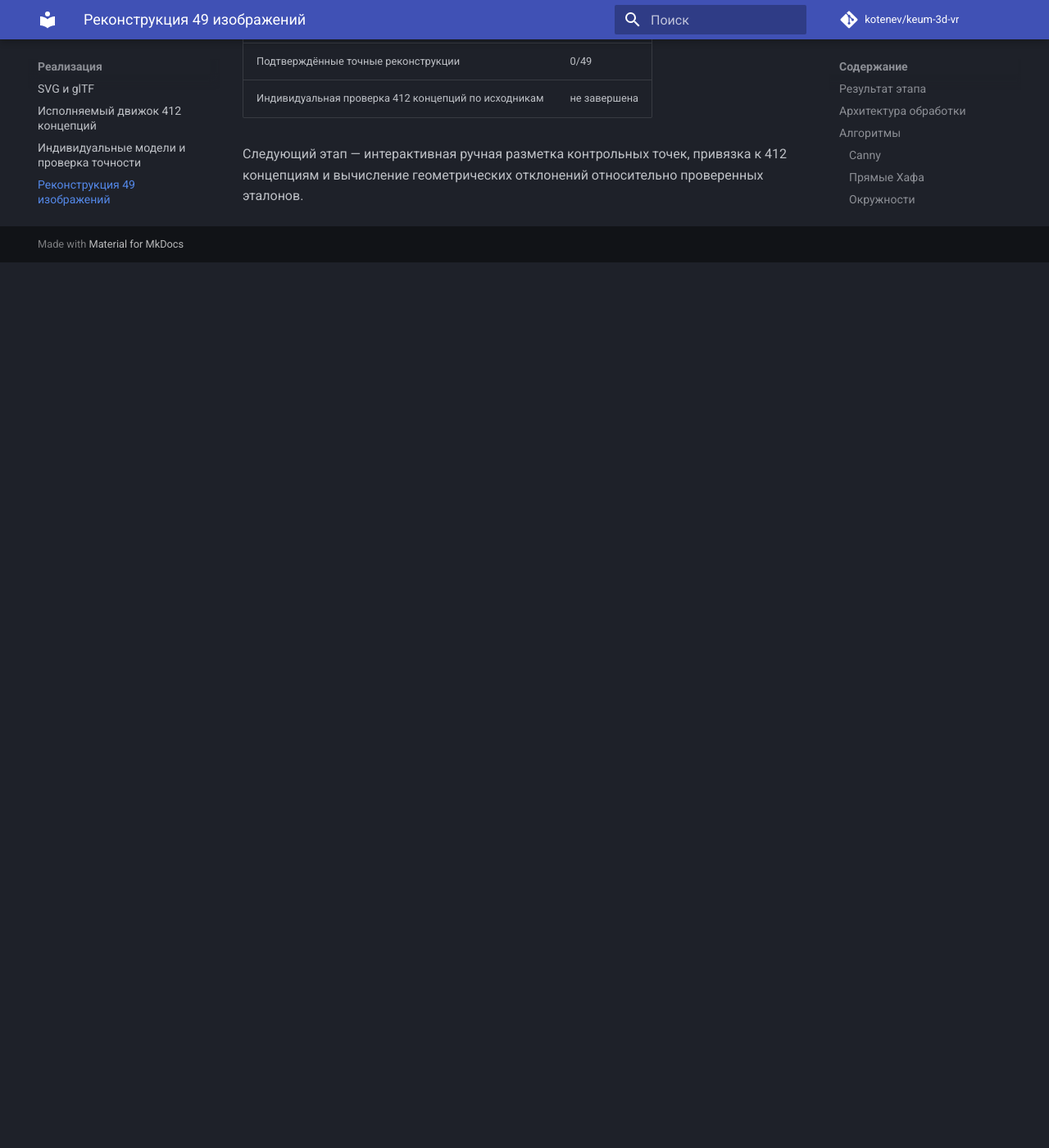
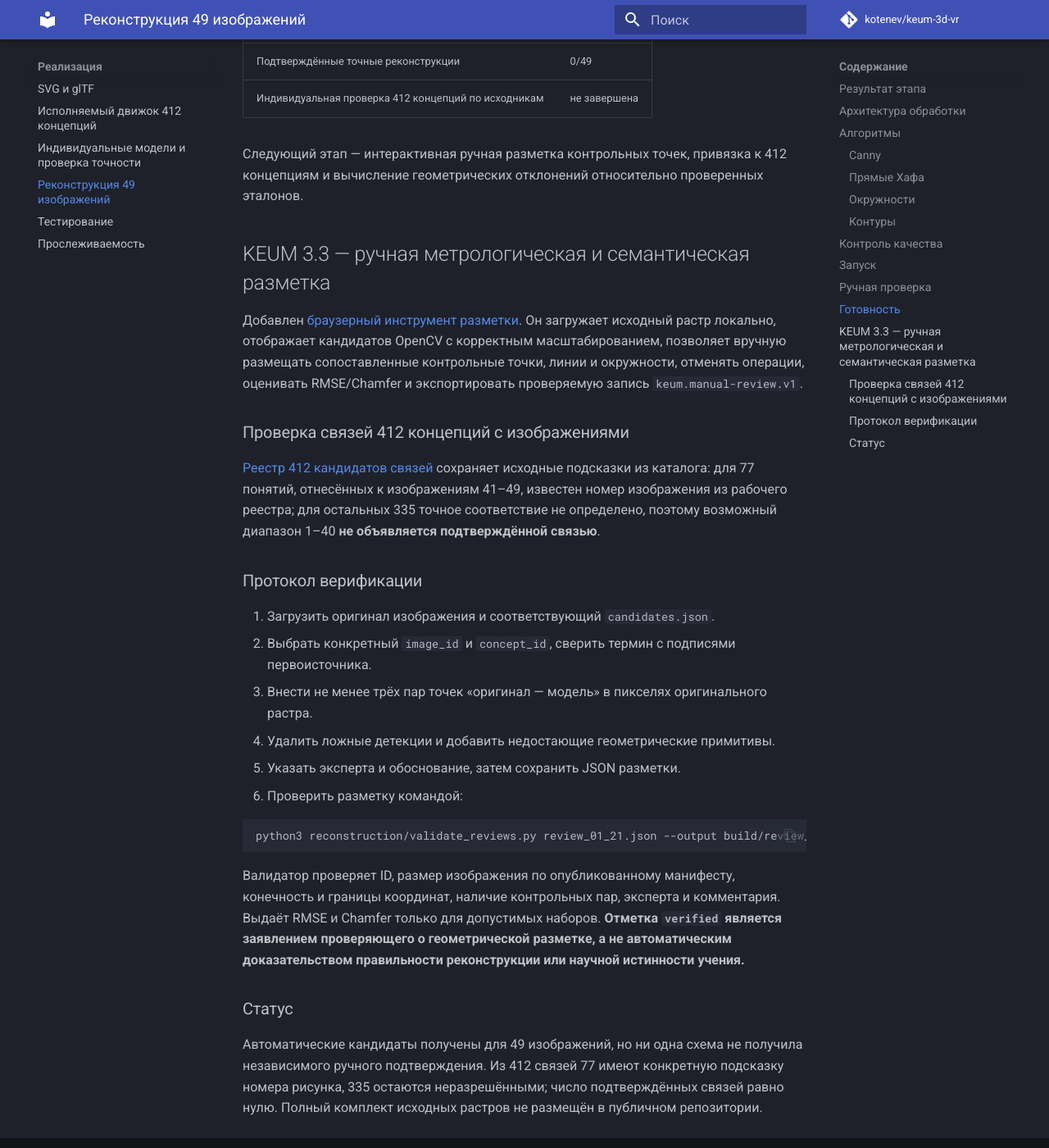
Before and after one commit to kotenev/keum-3d-vr, an MkDocs documentation site: the page built from mkdocs/implementation/image-reconstruction.md, in a window 1280 px wide and 1400 px high, scrolled down 3983 px. Shown: the whole window at 82% size. Built offline with MkDocs 1.6.1 and Material for MkDocs 9.7.7, drawn with Linux system fonts in a browser that asks for light colours; comment, search, counter and statistics services are not loaded; before the commit the page ends 4303 px from its top, so only the background shows below that.

Commit message:
docs: add manual verification protocol and 412 image link coverage

````diff
--- a/mkdocs/implementation/image-reconstruction.md
+++ b/mkdocs/implementation/image-reconstruction.md
@@ -112,3 +112,31 @@ python3 reconstruction/pipeline.py \
 | Индивидуальная проверка 412 концепций по исходникам | не завершена |
 
 Следующий этап — интерактивная ручная разметка контрольных точек, привязка к 412 концепциям и вычисление геометрических отклонений относительно проверенных эталонов.
+
+
+## KEUM 3.3 — ручная метрологическая и семантическая разметка
+
+Добавлен [браузерный инструмент разметки](https://github.com/kotenev/keum-3d-vr/blob/main/reconstruction/manual_workbench.html). Он загружает исходный растр локально, отображает кандидатов OpenCV с корректным масштабированием, позволяет вручную размещать сопоставленные контрольные точки, линии и окружности, отменять операции, оценивать RMSE/Chamfer и экспортировать проверяемую запись `keum.manual-review.v1`.
+
+### Проверка связей 412 концепций с изображениями
+
+[Реестр 412 кандидатов связей](https://github.com/kotenev/keum-3d-vr/blob/main/reconstruction/results/concept_image_links_412.json) сохраняет исходные подсказки из каталога: для 77 понятий, отнесённых к изображениям 41–49, известен номер изображения из рабочего реестра; для остальных 335 точное соответствие не определено, поэтому возможный диапазон 1–40 **не объявляется подтверждённой связью**.
+
+### Протокол верификации
+
+1. Загрузить оригинал изображения и соответствующий `candidates.json`.
+2. Выбрать конкретный `image_id` и `concept_id`, сверить термин с подписями первоисточника.
+3. Внести не менее трёх пар точек «оригинал — модель» в пикселях оригинального растра.
+4. Удалить ложные детекции и добавить недостающие геометрические примитивы.
+5. Указать эксперта и обоснование, затем сохранить JSON разметки.
+6. Проверить разметку командой:
+
+```bash
+python3 reconstruction/validate_reviews.py review_01_21.json --output build/review_results.json
+```
+
+Валидатор проверяет ID, размер изображения по опубликованному манифесту, конечность и границы координат, наличие контрольных пар, эксперта и комментария. Выдаёт RMSE и Chamfer только для допустимых наборов. **Отметка `verified` является заявлением проверяющего о геометрической разметке, а не автоматическим доказательством правильности реконструкции или научной истинности учения.**
+
+### Статус
+
+Автоматические кандидаты получены для 49 изображений, но ни одна схема не получила независимого ручного подтверждения. Из 412 связей 77 имеют конкретную подсказку номера рисунка, 335 остаются неразрешёнными; число подтверждённых связей равно нулю. Полный комплект исходных растров не размещён в публичном репозитории.
````
